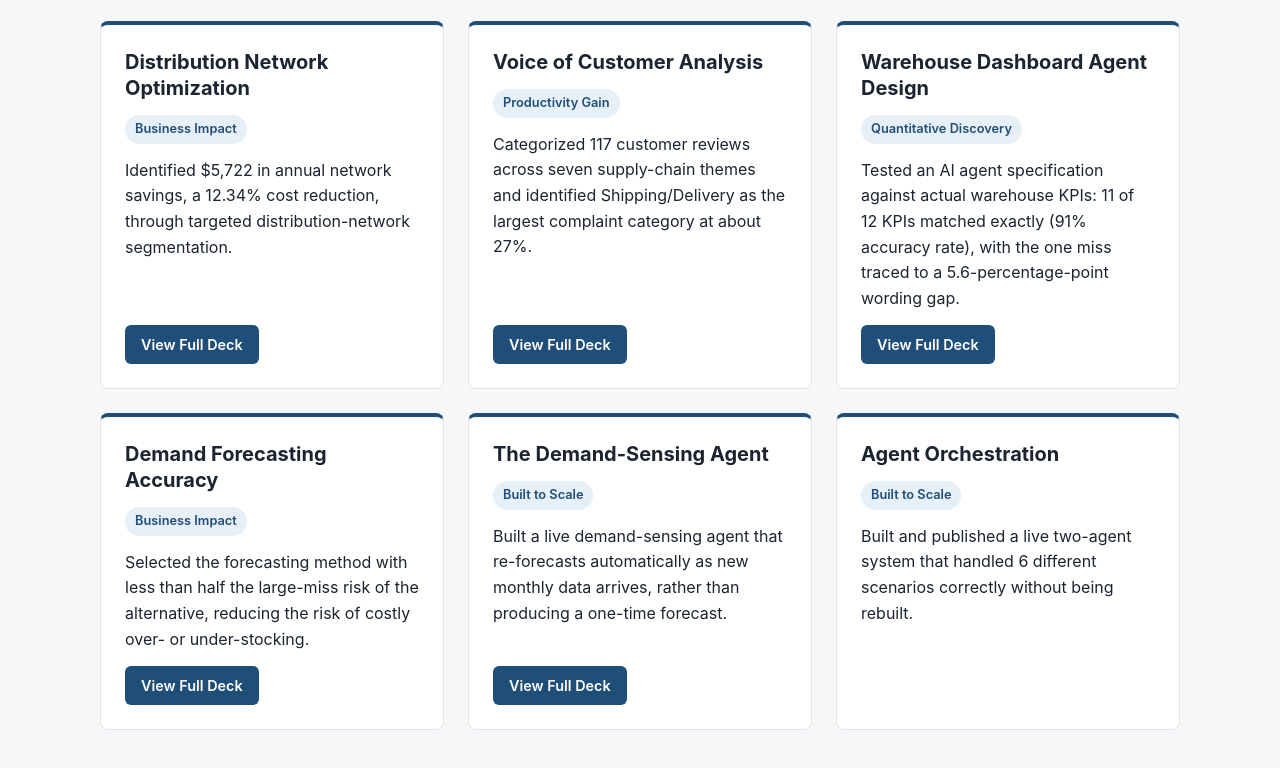
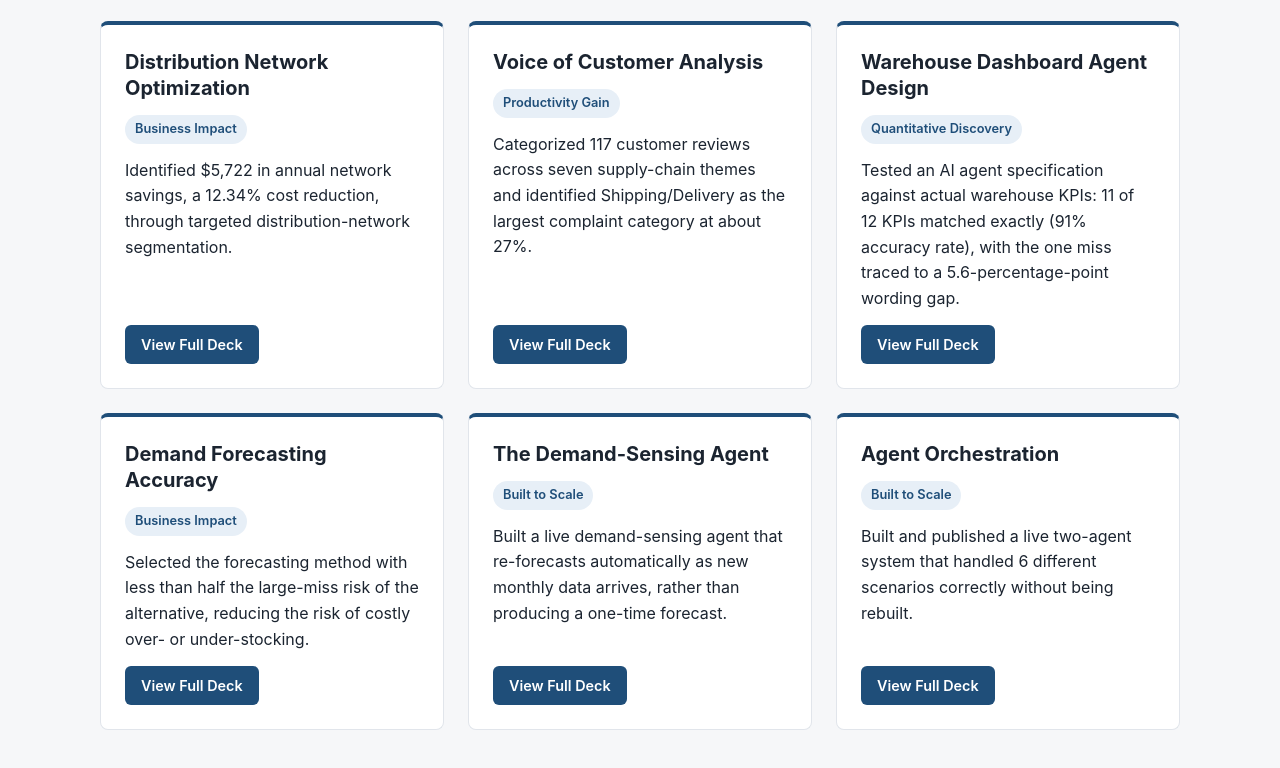
Before and after one commit to kayscm/SCM-AI-Portfolio, a plain HTML site: page index.html in a window 1280 px wide. Shown: the part 707-1475 px from the top of the page. Drawn offline with Linux system fonts and the light colour scheme.

Commit message:
Update index.html

```diff
--- a/index.html
+++ b/index.html
@@ -114,7 +114,7 @@
       <li class="card"><h2>Warehouse Dashboard Agent Design</h2><span class="label">Quantitative Discovery</span><p>Tested an AI agent specification against actual warehouse KPIs: 11 of 12 KPIs matched exactly (91% accuracy rate), with the one miss traced to a 5.6-percentage-point wording gap.</p><a class="btn" href="https://docs.google.com/presentation/d/1Fw6ysEvR7u-gRa4iee03b2zt8nMX7dHC/edit?usp=sharing&amp;ouid=112425489990326349693&amp;rtpof=true&amp;sd=true" target="_blank" rel="noopener">View Full Deck</a></li>
       <li class="card"><h2>Demand Forecasting Accuracy</h2><span class="label">Business Impact</span><p>Selected the forecasting method with less than half the large-miss risk of the alternative, reducing the risk of costly over- or under-stocking.</p><a class="btn" href="https://docs.google.com/presentation/d/1oL7sXVUuptcNav95DIn3t_1rwlzXen30/edit?usp=sharing&amp;ouid=112425489990326349693&amp;rtpof=true&amp;sd=true" target="_blank" rel="noopener">View Full Deck</a></li>
       <li class="card"><h2>The Demand-Sensing Agent</h2><span class="label">Built to Scale</span><p>Built a live demand-sensing agent that re-forecasts automatically as new monthly data arrives, rather than producing a one-time forecast.</p><a class="btn" href="https://docs.google.com/presentation/d/1Bbf_l9Q-j2Dq2QX5AaY5Ep1akoPLoiPZ/edit?usp=sharing&amp;ouid=112425489990326349693&amp;rtpof=true&amp;sd=true" target="_blank" rel="noopener">View Full Deck</a></li>
-      <li class="card"><h2>Agent Orchestration</h2><span class="label">Built to Scale</span><p>Built and published a live two-agent system that handled 6 different scenarios correctly without being rebuilt.</p></li>
+      <li class="card"><h2>Agent Orchestration</h2><span class="label">Built to Scale</span><p>Built and published a live two-agent system that handled 6 different scenarios correctly without being rebuilt.</p><a class="btn" href="[https://docs.google.com/presentation/d/1D2Ym_pzQn2UEMl5lUrRVbSlKF_J9Etfe/edit?usp=sharing&ouid=112425489990326349693&rtpof=true&sd=true](https://docs.google.com/presentation/d/1D2Ym_pzQn2UEMl5lUrRVbSlKF_J9Etfe/edit?usp=sharing&ouid=112425489990326349693&rtpof=true&sd=true)" target="_blank" rel="noopener">View Full Deck</a></li>
     </ol>
   </div>
 </main>
```
